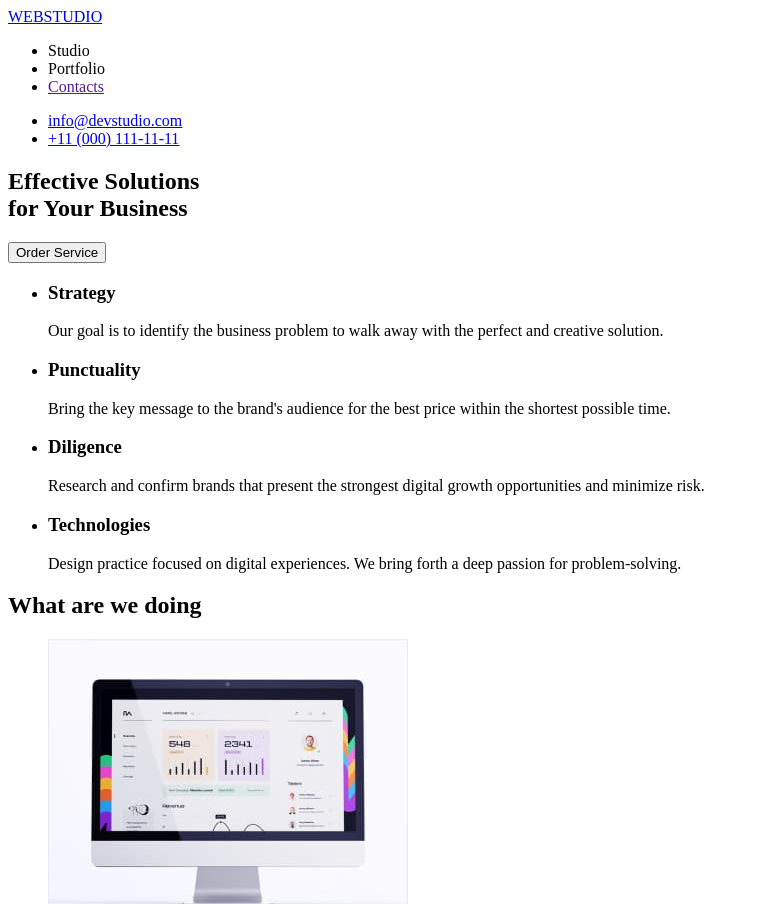
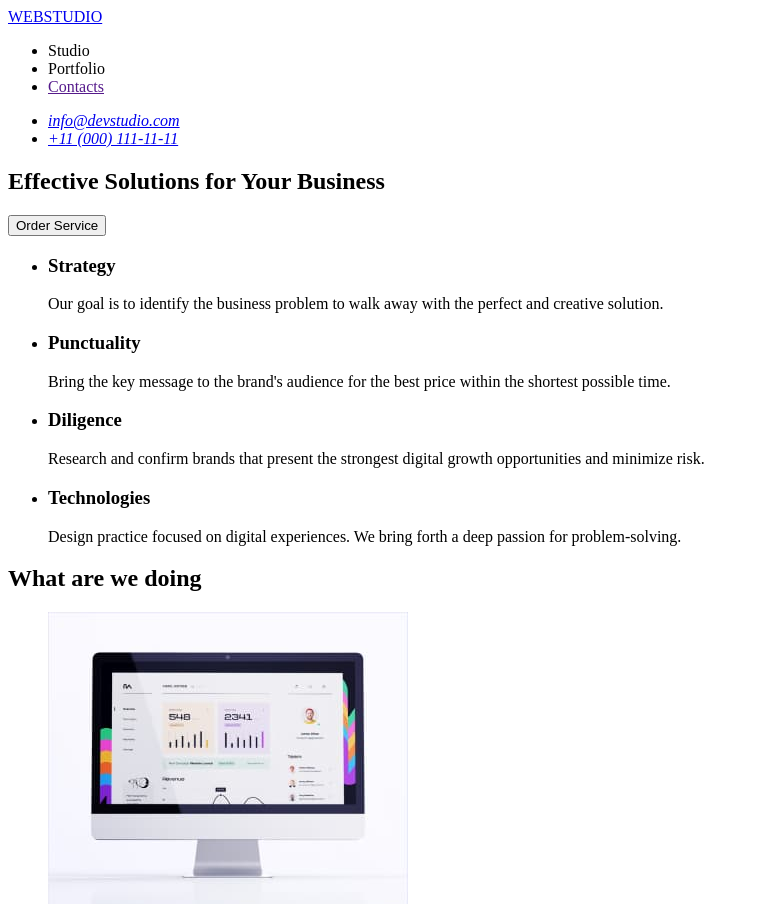
Before and after one commit to Medvedev245/goit-markup-hw-01, a plain HTML site: page index.html in a window 1280 px wide. Shown: the top 904 px of the page, without its empty margins (0-759 px from the left). Drawn offline with Linux system fonts and the light colour scheme.

Commit message:
first fix
first fix

```diff
--- a/index.html
+++ b/index.html
@@ -19,17 +19,18 @@
                 <li><a href="">Contacts</a></li>
             </ul>
         </nav>
-        <ul>
-            <li><a href="mailto:info@devstudio.com">info@devstudio.com</a></li>
-            <li><a href="tel:+110001111111">+11 (000) 111-11-11</a></li>
-        </ul>
-
+        <address>
+            <ul>
+                <li><a href="mailto:info@devstudio.com">info@devstudio.com</a></li>
+                <li><a href="tel:+110001111111">+11 (000) 111-11-11</a></li>
+            </ul>
+        </address>
     </header>
 
     <main>
         <!-- Hero section -->
         <section>
-            <h1>Effective Solutions <br>
+            <h1>Effective Solutions
                 for Your Business
             </h1>
             <button type="button">Order Service</button>
@@ -111,7 +112,7 @@
         <!--/TEAM section-->
     </main>
     <footer>
-        <a href="#"><span>WEB</span>STUDIO</a>
+        <a href="#">WEBSTUDIO</a>
         <p>Increase the flow of customers
             and sales for your business with
             digital marketing & growth solutions.
```
